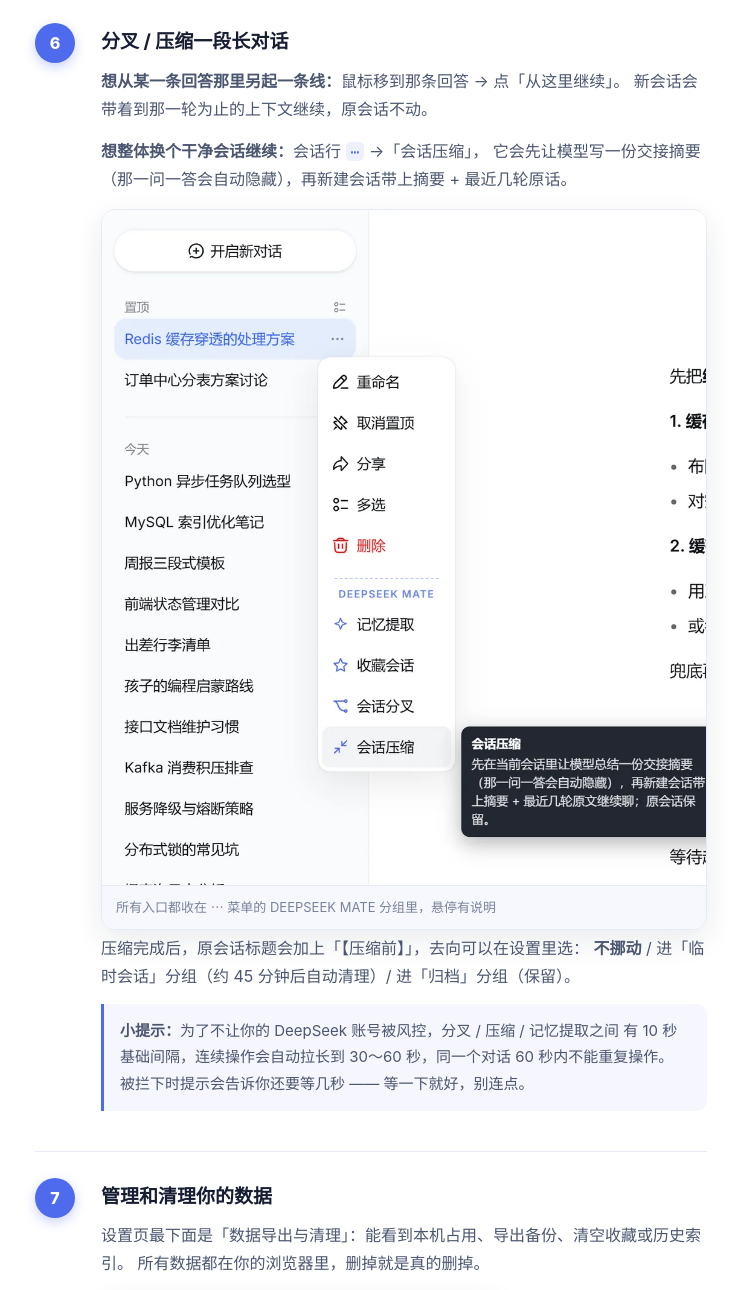
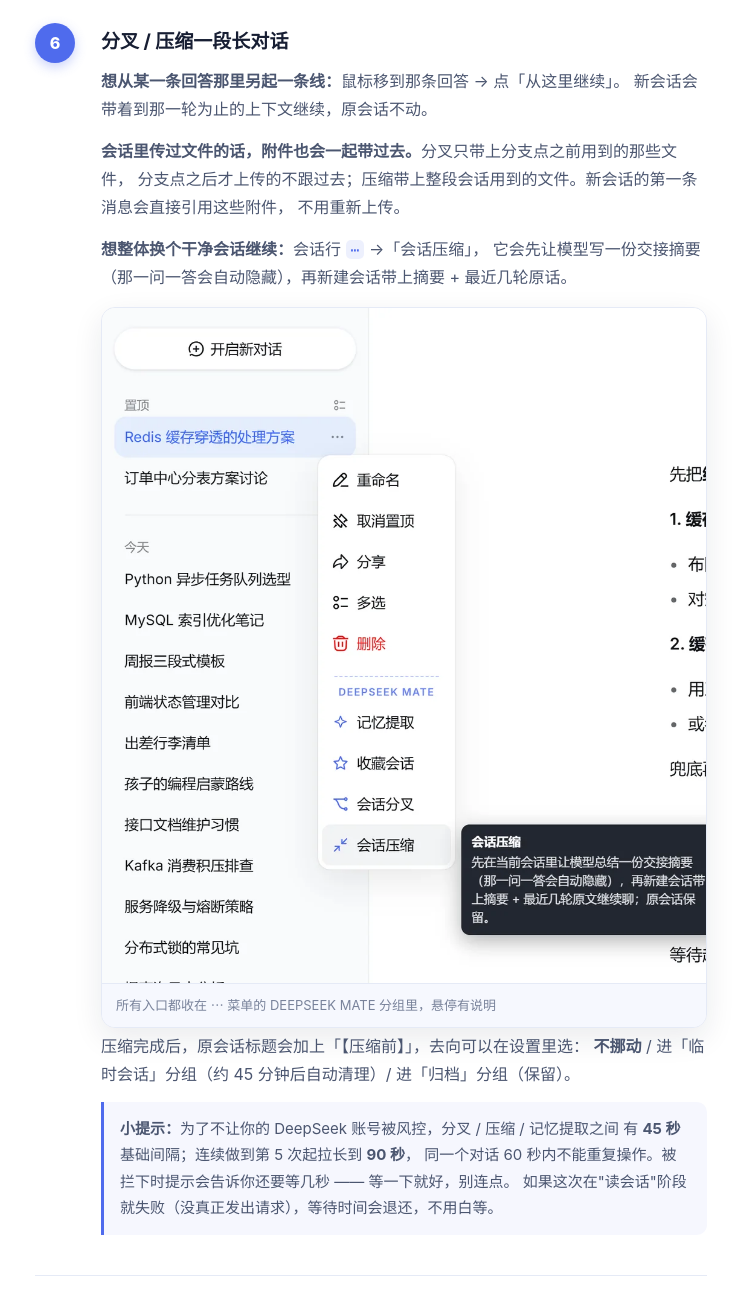
Before and after one commit to Smithermin/deepseek-mate, a plain HTML site: page guide.html in a window 1280 px wide. Shown: the part 3600-4890 px from the top of the page, without its empty margins (269-1007 px from the left). Drawn offline with Linux system fonts and the light colour scheme.

Commit message:
站点：使用说明补「附件也会带过去」；修正过期的流控数字（45s/90s）
用户指出：全局没提「文件也能随分叉带过去」。

- guide.html 第 6 步新增一段：附件会一起带过去，新会话第一条消息直接引用、不用重新上传；
  分叉只带分支点之前用到的文件，压缩带整段会话的
- faq.html 新增一条「分叉的时候，会话里传过的文件会一起带过去吗？」
- 顺手修正过期数字：guide/faq 里还写着「10 秒 / 30～60 秒」，实际已是 45 秒起、第 5 次起 90 秒；
  并补上「读会话阶段失败会退还等待时间」

```diff
--- a/guide.html
+++ b/guide.html
@@ -145,6 +145,9 @@
             <h3>分叉 / 压缩一段长对话</h3>
             <p><strong>想从某一条回答那里另起一条线：</strong>鼠标移到那条回答 → 点「从这里继续」。
             新会话会带着到那一轮为止的上下文继续，原会话不动。</p>
+            <p><strong>会话里传过文件的话，附件也会一起带过去。</strong>分叉只带上分支点之前用到的那些文件，
+            分支点之后才上传的不跟过去；压缩带上整段会话用到的文件。新会话的第一条消息会直接引用这些附件，
+            不用重新上传。</p>
             <p><strong>想整体换个干净会话继续：</strong>会话行 <code>⋯</code> →「会话压缩」，
             它会先让模型写一份交接摘要（那一问一答会自动隐藏），再新建会话带上摘要 + 最近几轮原话。</p>
             <figure class="shot">
@@ -155,8 +158,9 @@
             <strong>不挪动</strong> / 进「临时会话」分组（约 45 分钟后自动清理）/ 进「归档」分组（保留）。</p>
             <p class="callout">
               <strong>小提示：</strong>为了不让你的 DeepSeek 账号被风控，分叉 / 压缩 / 记忆提取之间
-              有 10 秒基础间隔，连续操作会自动拉长到 30～60 秒，同一个对话 60 秒内不能重复操作。
-              被拦下时提示会告诉你还要等几秒 —— 等一下就好，别连点。
+              有 <strong>45 秒</strong>基础间隔；连续做到第 5 次起拉长到 <strong>90 秒</strong>，
+              同一个对话 60 秒内不能重复操作。被拦下时提示会告诉你还要等几秒 —— 等一下就好，别连点。
+              如果这次在"读会话"阶段就失败（没真正发出请求），等待时间会退还，不用白等。
             </p>
           </div>
         </li>
```
Also changed, not shown: faq.html (+11 -3 lines).
